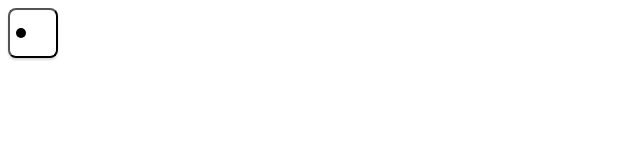
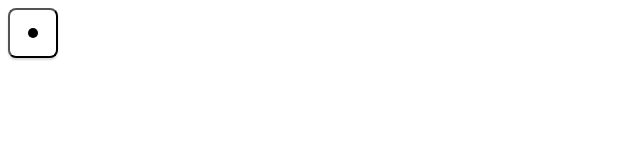
Before and after one commit to bitxplora/reactluckycast, a React (Vite) app: page / in a window 1280 px wide. Shown: the top 160 px of the page, without its empty margins (0-640 px from the left). Built offline with nearby package versions, Linux system fonts and the light colour scheme.

Commit message:
Added styles for one dot die.

```diff
--- a/src/index.css
+++ b/src/index.css
@@ -20,3 +20,9 @@
   background-color: #000000;
   border-radius: 50%;
 }
+
+.dice-1 {
+  display: flex;
+  place-content: center;
+  align-items: center;
+}
```
